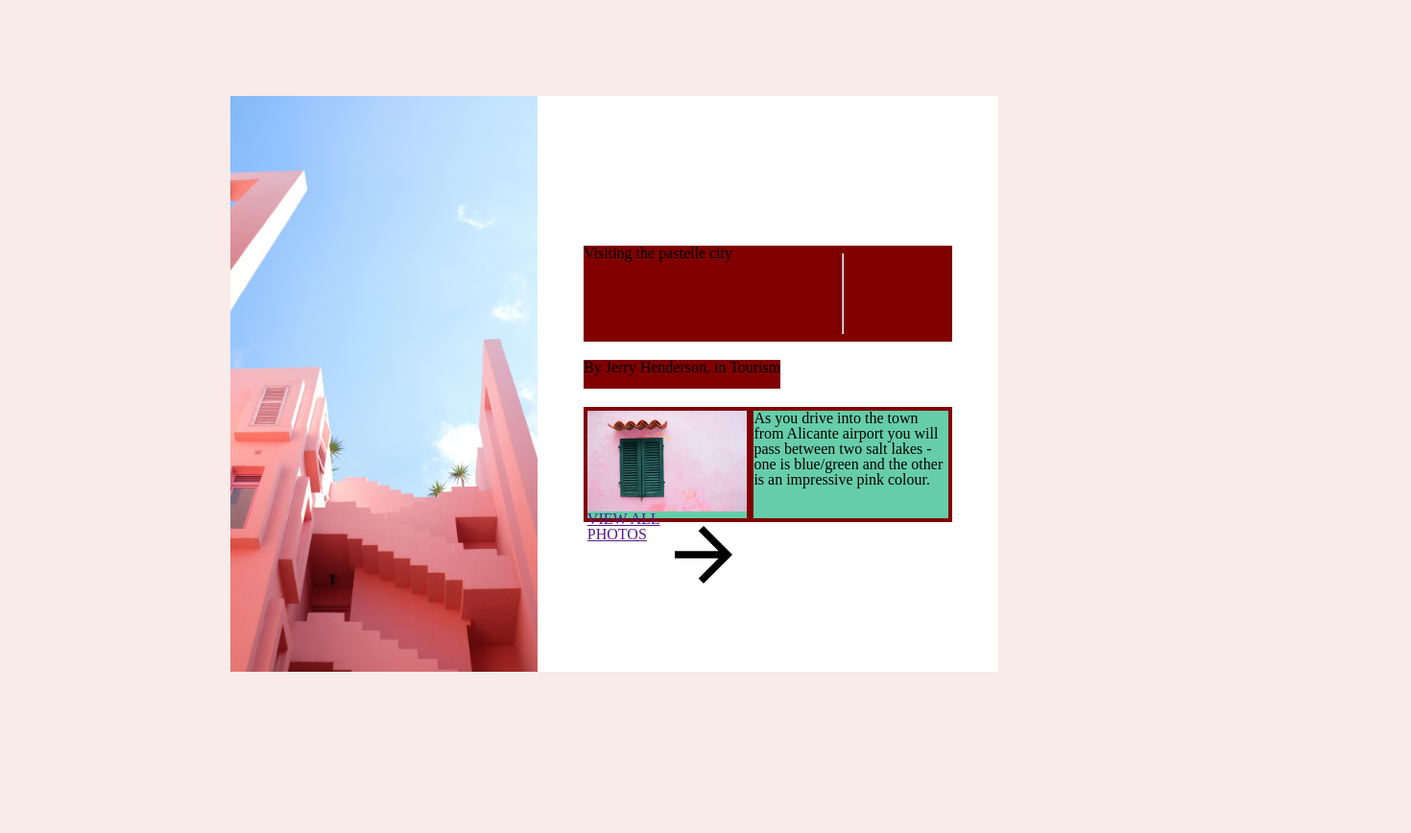
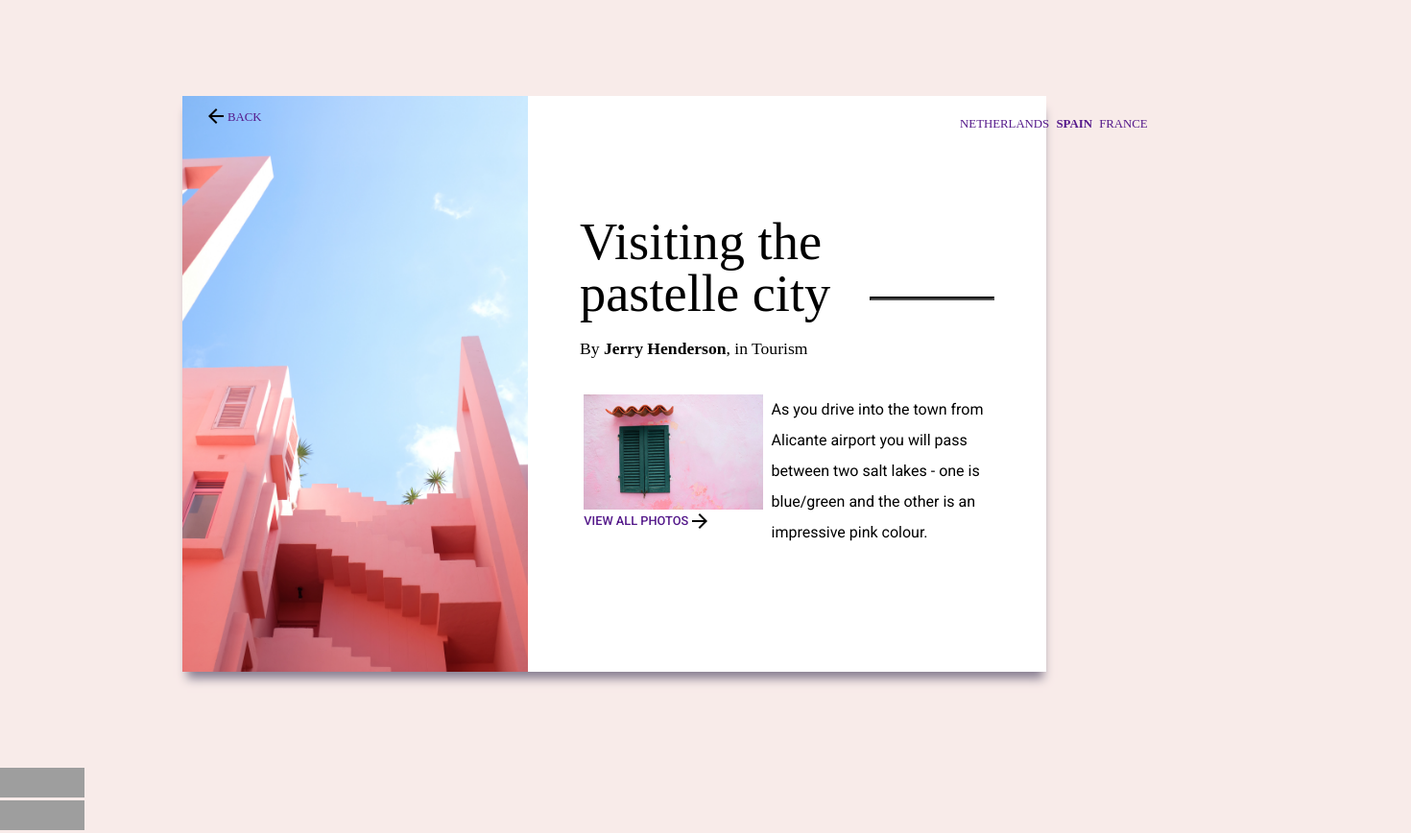
Before and after one commit to Lodipuce/lea-elodie-angenard-projet-integration-1, a plain HTML site: page index.html in a window 1280 px wide. Shown: the whole page at 96% size, 1470 px wide, since content can reach past the window. Before the commit the page ends 800 px from the top, so only its background shows below. Drawn offline with Linux system fonts and the light colour scheme; grey boxes are pictures that could not be loaded; a web font is replaced by a local one.

Commit message:
last commit

```diff
--- a/index.html
+++ b/index.html
@@ -3,7 +3,7 @@
     <head>
         <meta charset="UTF-8">
         <meta name="viewport" content="width=device-width, initial-scale=1.0">
-        <meta name="description" content="Visiting the pastelle city ---- by Jerry Henderson, in Tourism" />
+        <meta name="description" content="Visiting the pastelle city - by Jerry Henderson, in Tourism">
         <link rel="stylesheet" href="./styles/reset.css">
         <link rel="stylesheet" href="./styles/styles.css">
         <link rel="preconnect" href="https://fonts.googleapis.com">
@@ -14,12 +14,16 @@
 
     <body>
         <div class="body_container">
-            <!-- <header>
+            <header>
                 <nav class="header_nav">
                     <span>
                         <a href="">
-                            <img src="./images/arrow-back.svg" alt="arrow-back" class="images">
-                            BACK
+                            <span>
+                                <img src="./images/arrow-back.svg" alt="arrow-back">
+                            </span>
+                            <span>
+                                BACK
+                            </span>
                         </a>
                     </span>
                     <ul class="header_nav_ul">
@@ -27,14 +31,14 @@
                             <a href="">NETHERLANDS</a>
                         </li>
                         <li>
-                            <a href="">SPAIN</a>
+                            <a href=""><strong>SPAIN</strong></a>
                         </li>
                         <li>
                             <a href="">FRANCE</a>
                         </li>
                     </ul>
                 </nav>
-            </header> -->
+            </header>
 
             <main>
                 <section class="main_section_image">
@@ -43,19 +47,25 @@
 
                 <section class="main_section_right">
                     <div class="main_section_right_h1">
-                        <h1>Visiting the pastelle city</h1>
-                        <hr/>
+                        <div class="main_section_right_h1_div1">
+                            <h1>Visiting the pastelle city</h1>
+                        </div>
+                        <div class="main_section_right_h1_div2">
+                            <hr>
+                        </div>
                     </div>
                     <div class="main_section_right_div2">
-                        By Jerry Henderson, in Tourism
+                        By <strong>Jerry Henderson</strong>, in Tourism
                     </div>
                     <div class="main_section_right_div3">
                         <div class="main_section_right_div3_left">
                             <a href="">
                                 <img src="./images/preview.jpg" alt="preview" class="images">
                                 <span>
-                                    VIEW ALL PHOTOS
-                                    <img src="./images/arrow-forward.svg" alt="arrow-forward" class="images">
+                                    <span>VIEW ALL PHOTOS</span>
+                                    <span>
+                                        <img src="./images/arrow-forward.svg" alt="arrow-forward">
+                                    </span>
                                 </span>
                             </a>
                         </div>
@@ -68,5 +78,19 @@
                 </section>
             </main>
         </div>
+        <p>
+            <a href="http://jigsaw.w3.org/css-validator/check/referer">
+                <img style="border:0;width:88px;height:31px"
+                    src="http://jigsaw.w3.org/css-validator/images/vcss"
+                    alt="CSS Valide !" />
+            </a>
+        </p>
+        <p>
+            <a href="http://jigsaw.w3.org/css-validator/check/referer">
+                <img style="border:0;width:88px;height:31px"
+                    src="http://jigsaw.w3.org/css-validator/images/vcss-blue"
+                    alt="CSS Valide !" />
+            </a>
+        </p>
     </body>
 </html>
--- a/styles/styles.css
+++ b/styles/styles.css
@@ -1,5 +1,10 @@
 * {
   box-sizing: border-box;
+  font-family: "Roboto", "sans serif";
+  font-size: 1rem;
+}
+a {
+  text-decoration: none;
 }
 
 body {
@@ -9,33 +14,51 @@ body {
 .body_container {
   margin: 100px auto;
   height: 600px;
-  max-width: 800px;
+  max-width: 900px;
+  box-shadow: 1px 11px 10px -4px #877E91;
 }
 
 header {
   z-index: 1;
   position: absolute;
+  width: 100%;
+  display: flex;
+  justify-content: space-around;
+  align-items: center;
+  padding-right: 22%;
+  padding-left: 4%;
+  height: 6%;
+  font-size: 0.8rem;
 }
 
 .header_nav {
   display: flex;
-  height: 10vh;
-  width: auto;
-  align-items: center;
+  width: 100%;
+  align-items: baseline;
   flex-direction: row;
   justify-content: space-between;
 }
 
+.header_nav span a{
+  display: flex;
+  flex-direction: row;
+  justify-content: center;
+  align-items: center;
+}
+
+.header_nav span a:first-child {
+  width: 5%;
+}
+
 .header_nav_ul {
   display: flex;
-  width: 30vw;
   align-items: center;
   flex-direction: row;
   justify-content: center;
 }
 
 li {
-  margin: 1vh;
+  margin: 2%;
 }
 
 main {
@@ -66,20 +89,45 @@ main {
   width: 60%;
 }
 
+h1 {
+  font-family: "Playfair", serif;
+  font-size: 3.4rem;
+}
+
+hr {
+  border-color: black;
+  border-width: 2px;
+}
+
 .main_section_right_h1 {
   display: flex;
   flex-direction: row;
   flex-wrap: wrap;
   margin: 2% 10%;
-  height: 100px;
   width: 80%;
-  background-color: maroon;
+  align-items: end;
+  /* background-color: maroon; */
+}
+
+.main_section_right_h1_div1 {
+  width: 70%;
+}
+
+.main_section_right_h1_div2 {
+  width: 30%;
+  padding-bottom: 3%;
 }
 
 .main_section_right_div2 {
   height: 30px;
   margin: 2% 10%;
-  background-color: maroon;
+  font-family: "Playfair", serif;
+  font-size: 1.1rem;
+  /* background-color: maroon; */
+}
+
+strong {
+  font-weight: bold;
 }
 
 .main_section_right_div3 {
@@ -87,9 +135,8 @@ main {
   flex-direction: row;
   justify-content: center;
   margin: 2% 10%;
-  height: 120px;
   width: 80%;
-  background-color: maroon;
+  /* background-color: maroon; */
 }
 
 .main_section_right_div3_left {
@@ -97,13 +144,13 @@ main {
   flex-direction: column;
   margin: 1%;
   width: 45%;
-  background-color: mediumaquamarine;
+  /* background-color: mediumaquamarine; */
 }
 
 .main_section_right_div3_right {
   margin: 1%;
   width: 55%;
-  background-color: mediumaquamarine;
+  /* background-color: mediumaquamarine; */
 }
 
 .main_section_right_div3_left a {
@@ -112,8 +159,21 @@ main {
   height: 100%;
 }
 
+.main_section_right_div3_left a:first-child {
+  height: 90%;
+}
+
 .main_section_right_div3_left a span {
   display: flex;
   flex-direction: row;
-  width: 100%;
+  align-items: center;
 }
+
+.main_section_right_div3_left a span:first-child {
+  font-size: 0.8rem;
+  font-weight: 500;
+}
+
+.main_section_right_div3_right p {
+  line-height: 2rem;
+}
```
